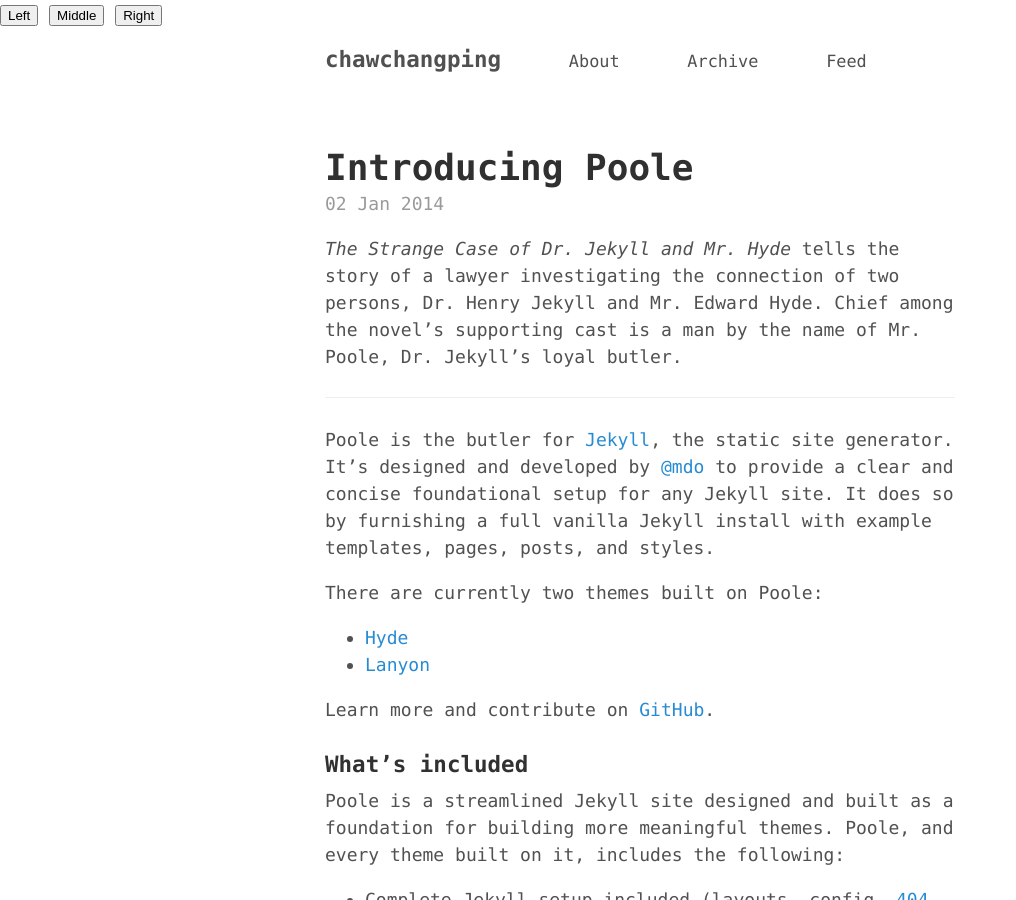
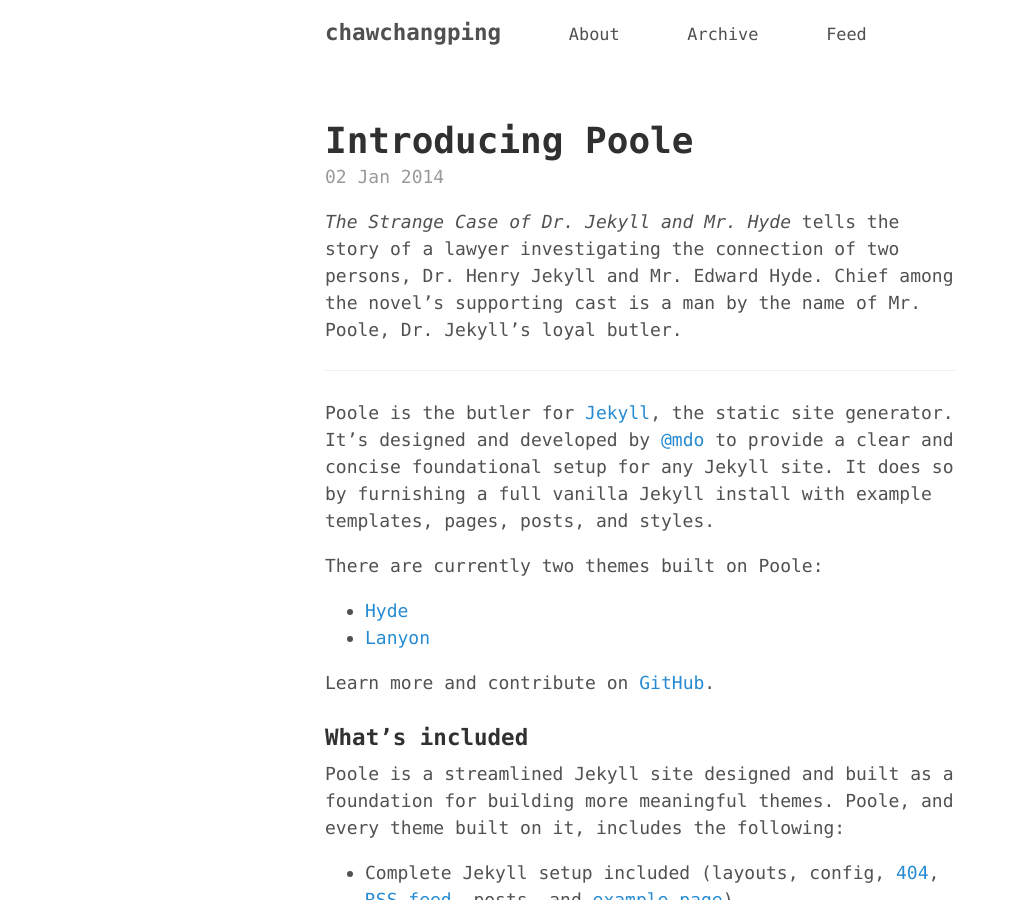
Before and after one commit to chawchangping/-chawchangping.github.io, a Jekyll site: the page built from index.html, in a window 1280 px wide and 900 px high. Shown: the whole window, without its empty margins (0-1016 px from the left). Built offline with Jekyll 4.4.1, drawn with Linux system fonts in a browser that asks for light colours; the list of posts is cut into pages by our own code.

Commit message:
Update head.html

```diff
--- a/_includes/head.html
+++ b/_includes/head.html
@@ -1,7 +1,8 @@
 <head>
   <meta charset="UTF-8">
   <link href="http://gmpg.org/xfn/11" rel="profile">
-<script src="http://maxcdn.bootstrapcdn.com/bootstrap/3.3.4/js/bootstrap.min.js"></script>
+<script src="http://netdna.bootstrapcdn.com/bootstrap/3.3.2/js/bootstrap.min.js"></script>
+
   <!-- Enable responsiveness on mobile devices-->
   <meta name="viewport" content="width=device-width, initial-scale=1.0, maximum-scale=1">
 
@@ -12,11 +13,7 @@
       {{ page.title }} &middot; {{ site.title }}
     {% endif %}
   </title>
-<div class="btn-group" role="group" aria-label="...">
-  <button type="button" class="btn btn-default">Left</button>
-  <button type="button" class="btn btn-default">Middle</button>
-  <button type="button" class="btn btn-default">Right</button>
-</div>
+
   <!-- CSS -->
   <link rel="stylesheet" href="{{ site.baseurl }}/styles.css">
 
```
